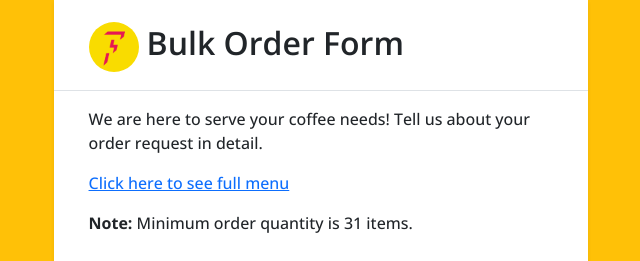
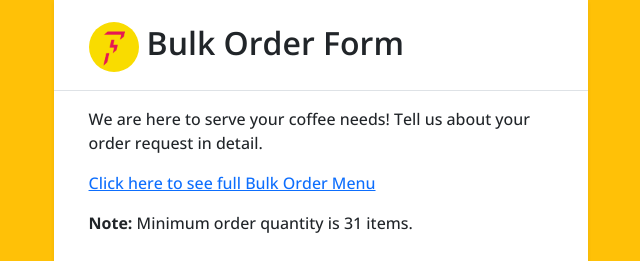
Before and after one commit to bweng3310/bulkorderformwaffle, a Next.js app: page / in a window 1280 px wide. Shown: the top 261 px of the page, without its empty margins (319-959 px from the left). Built offline with nearby package versions, Linux system fonts and the light colour scheme.

Commit message:
make it better

```diff
--- a/pages/index.js
+++ b/pages/index.js
@@ -388,7 +388,7 @@ console.log(newArray4)
             request in detail.
           </div>
           <a className="mb-3" onClick={() => setmenu2(true)}>
-           Click here to see full menu
+          Click here to see full Bulk Order Menu
           </a>
 
           <div><strong>Note:</strong> Minimum order quantity is 31 items. </div>
```
